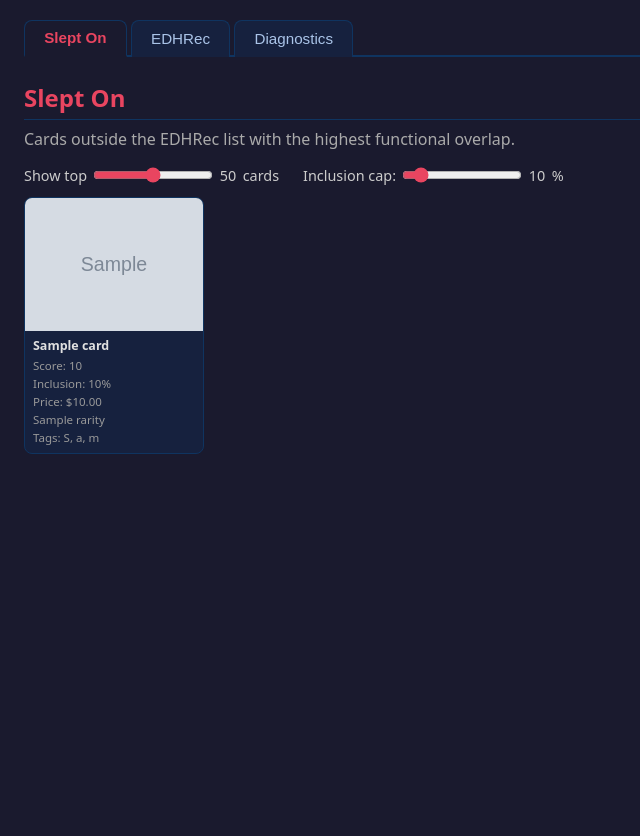
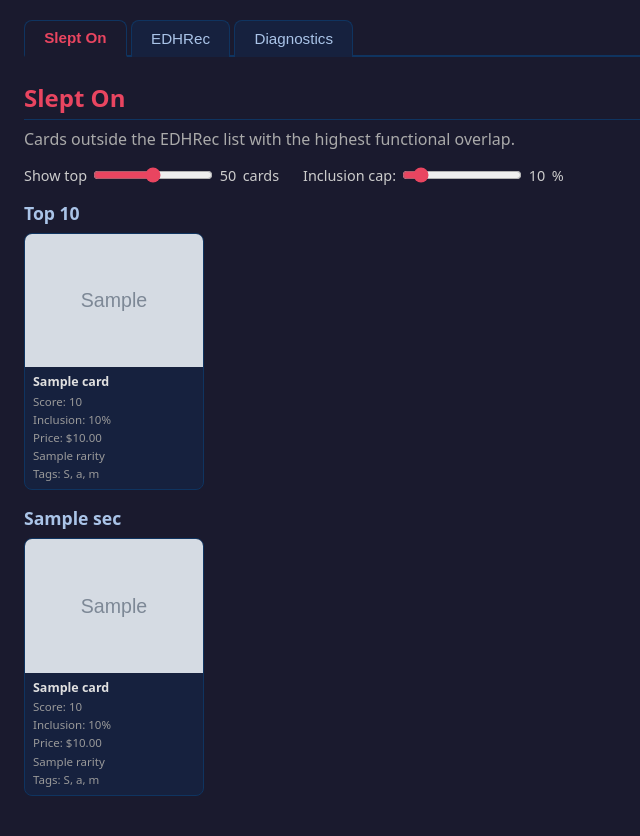
Before and after one commit to RG-Sazabi/mtg_edh_sleeper_picks, a Flask app: template templates/commander.html in a window 1280 px wide. Shown: the part 321-1157 px from the top of the page, without its empty margins (0-640 px from the left). Before the commit the page ends 775 px from the top, so only its background shows below. Run offline with Flask 3, Linux system fonts and the light colour scheme; the template is opened without the code that fills it: most values are stand-ins (such as "Sample title", 1, 10 or a date in 2020); grey boxes marked "Sample" are stand-in pictures.

Commit message:
feat: render Top 10 + seven type grids in template - task 4 of 5
Co-Authored-By: Claude Opus 4.8 <noreply@anthropic.com>

```diff
--- a/templates/commander.html
+++ b/templates/commander.html
@@ -1,5 +1,5 @@
 {% extends "base.html" %}
-{% from "_card.html" import card_item %}
+{% from "_card.html" import card_item, slept_on_card %}
 {% block title %}{{ commander.name }} — MTG EDH Sleeper Picks{% endblock %}
 {% block content %}
 {% set header_commanders = commanders if (commanders is defined and commanders) else [commander] %}
@@ -55,28 +55,16 @@
     <label>Inclusion cap: <input type="range" id="inclusion-cap" min="0" max="100" value="10">
       <span id="inclusion-label">10</span>%</label>
   </div>
-  <div class="card-grid" id="slept-on-grid">
-    {% for card in slept_on %}
-    <div class="card-item"
-         data-name="{{ card.name }}"
-         data-price="{{ card.price_usd if card.price_usd is not none else 9999 }}"
-         data-rarity="{{ card.rarity }}"
-         data-inclusion="{{ (card.edhrec_inclusion * 100) | int }}"
-         data-score="{{ card.buzzword_score }}"
-         data-features="{{ card.features | join('|') }}">
-      <img src="{{ card.image_uri }}" alt="{{ card.name }}" loading="lazy">
-      <div class="card-info">
-        <strong>{{ card.name }}</strong>
-        {% if card.in_edhrec %}<span class="edhrec-badge" title="This card is in the EDHRec recommendation list — surfaced here only because its inclusion is under the cap, so it isn't a true sleeper.">In EDHRec list</span>{% endif %}
-        <span class="js-score">Score: {{ card.buzzword_score | round(3) }}</span>
-        <span>Inclusion: {{ (card.edhrec_inclusion * 100) | round(1) }}%</span>
-        <span>Price: {% if card.price_usd %}${{ "%.2f" | format(card.price_usd) }}{% else %}N/A{% endif %}</span>
-        <span>{{ card.rarity | capitalize }}</span>
-        <span>Tags: {{ card.otags[:3] | join(", ") }}{% if card.otags | length > 3 %}…{% endif %}</span>
-      </div>
-    </div>
-    {% endfor %}
+  <h3>Top 10</h3>
+  <div class="card-grid slept-on-grid" id="slept-on-grid">
+    {% for card in top_overall %}{{ slept_on_card(card) }}{% endfor %}
   </div>
+  {% for sec in type_sections %}
+  <h3>{{ sec.label }}</h3>
+  <div class="card-grid slept-on-grid" data-type="{{ sec.type }}">
+    {% for card in sec.cards %}{{ slept_on_card(card) }}{% endfor %}
+  </div>
+  {% endfor %}
 </section>
 
 <section id="edhrec-section" class="tab-panel">
```
